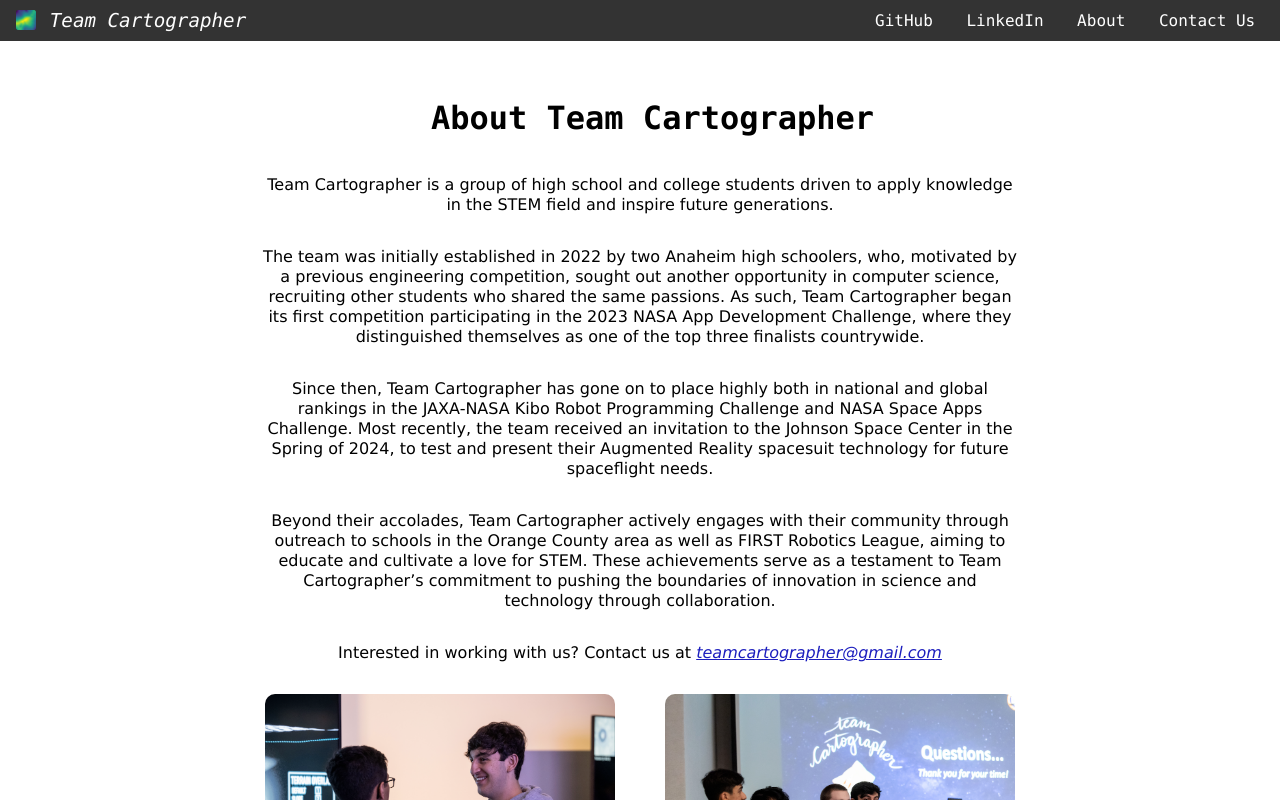
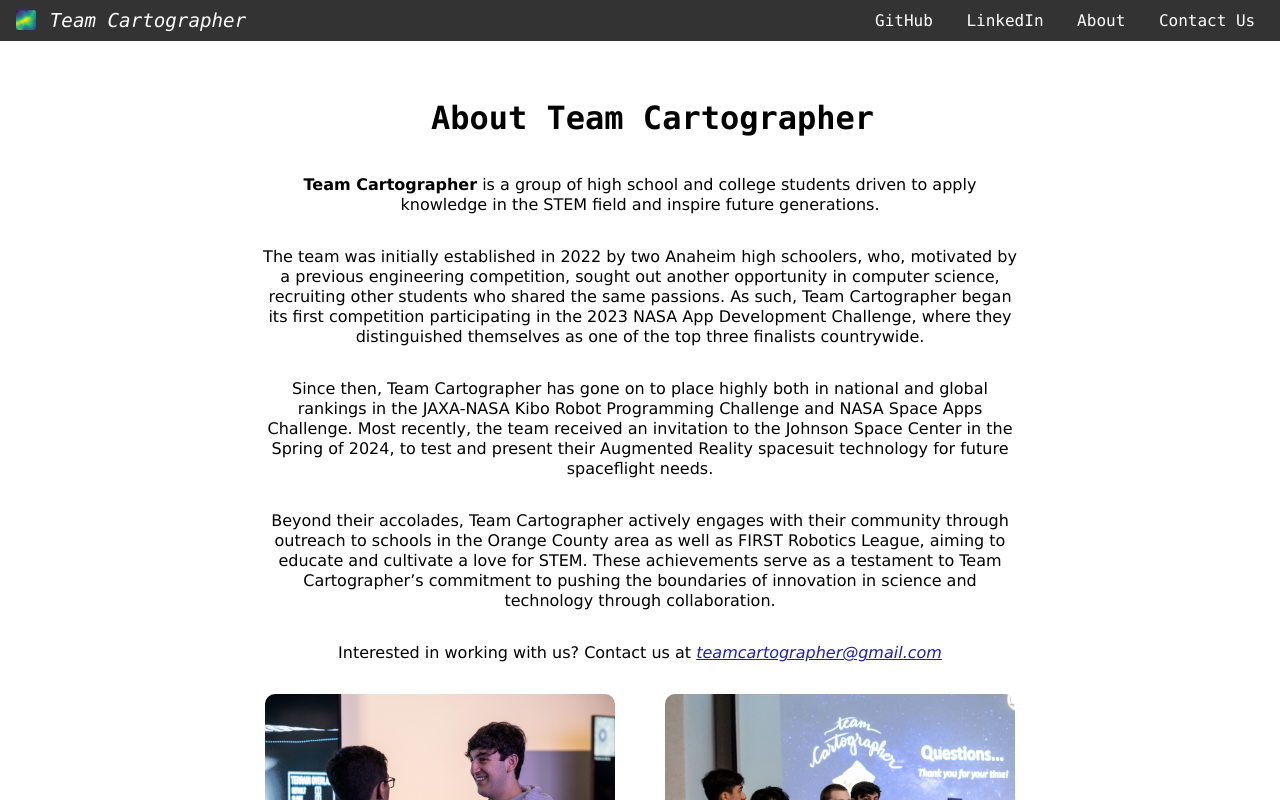
Before and after one commit to Team-Cartographer/team-cartographer.github.io, a React (Create React App) app: page /team-cartographer-site/about in a window 1280 px wide. Shown: the top 800 px of the page. Built offline with nearby package versions, Linux system fonts and the light colour scheme.

Commit message:
fixed formatting

```diff
--- a/src/pages/About.js
+++ b/src/pages/About.js
@@ -8,7 +8,7 @@ export default function About() {
       <h1 className="about-title">About Team Cartographer</h1>
 
       <p>
-      Team Cartographer is a group of high school and college students driven to apply knowledge in the STEM field and inspire future generations.
+      <b>Team Cartographer</b> is a group of high school and college students driven to apply knowledge in the STEM field and inspire future generations.
       </p>
 
       <p>
```
